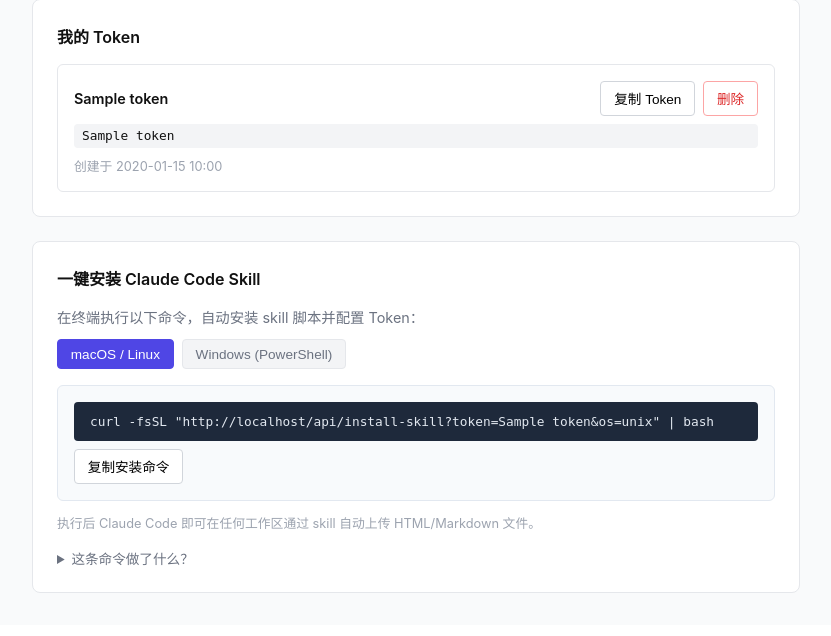
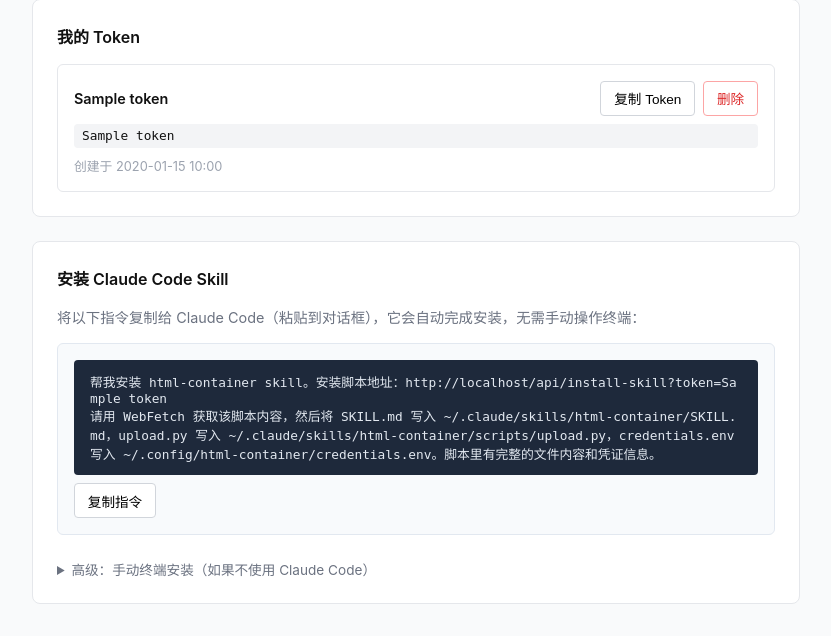
Before and after one commit to vongoley/microsite-container, a FastAPI app: template app/templates/token.html in a window 1280 px wide. Shown: the part 232-868 px from the top of the page, without its empty margins (224-1055 px from the left). Before the commit the page ends 825 px from the top, so only its background shows below. Run offline with FastAPI, Linux system fonts and the light colour scheme; the template is opened without the code that fills it: most values are stand-ins (such as "Sample title", 1, 10 or a date in 2020); some libraries are stand-ins or nearby versions.

Commit message:
redesign skill install: primary method is Claude Code instruction, manual terminal as fallback

```diff
--- a/app/templates/token.html
+++ b/app/templates/token.html
@@ -92,8 +92,15 @@
 
     {% if tokens %}
     <div class="card">
-      <h2>一键安装 Claude Code Skill</h2>
-      <p style="font-size:.9rem;color:#6b7280;margin-bottom:.75rem;">在终端执行以下命令，自动安装 skill 脚本并配置 Token：</p>
+      <h2>安装 Claude Code Skill</h2>
+      <p style="font-size:.9rem;color:#6b7280;margin-bottom:1rem;">将以下指令复制给 Claude Code（粘贴到对话框），它会自动完成安装，无需手动操作终端：</p>
+      <div class="setup-guide">
+        <pre id="claude-instruction"></pre>
+        <button class="btn copy-cmd" onclick="copyClaudeInstruction()">复制指令</button>
+      </div>
+      <details style="margin-top:1.5rem;">
+        <summary style="font-size:.85rem;color:#6b7280;cursor:pointer;">高级：手动终端安装（如果不使用 Claude Code）</summary>
+        <div style="margin-top:.75rem;">
           <div style="display:flex;gap:.5rem;margin-bottom:.75rem;">
             <button class="btn os-tab active" onclick="switchOS('unix')" id="tab-unix">macOS / Linux</button>
             <button class="btn os-tab" onclick="switchOS('win')" id="tab-win">Windows (PowerShell)</button>
@@ -102,14 +109,7 @@
             <pre id="setup-cmd"></pre>
             <button class="btn copy-cmd" onclick="copySetup()">复制安装命令</button>
           </div>
-      <p style="font-size:.8rem;color:#9ca3af;margin-top:.75rem;">执行后 Claude Code 即可在任何工作区通过 skill 自动上传 HTML/Markdown 文件。</p>
-      <details style="margin-top:1rem;">
-        <summary style="font-size:.85rem;color:#6b7280;cursor:pointer;">这条命令做了什么？</summary>
-        <ul style="font-size:.8rem;color:#9ca3af;margin-top:.5rem;padding-left:1.2rem;">
-          <li>下载 SKILL.md 和 upload.py 到 ~/.claude/skills/html-container/</li>
-          <li>将 API Token 和服务地址写入 ~/.config/html-container/credentials.env</li>
-          <li>无需手动配置任何其他内容</li>
-        </ul>
+        </div>
       </details>
     </div>
     {% endif %}
@@ -117,6 +117,28 @@
   <script>
     const token = '{{ tokens[0].token if tokens else "" }}';
     let currentOS = 'unix';
+
+    // Claude Code instruction
+    const claudeEl = document.getElementById('claude-instruction');
+    if (claudeEl && token) {
+      const installUrl = location.origin + '/api/install-skill?token=' + token;
+      claudeEl.textContent = '帮我安装 html-container skill。安装脚本地址：' + installUrl + '\n请用 WebFetch 获取该脚本内容，然后将 SKILL.md 写入 ~/.claude/skills/html-container/SKILL.md，upload.py 写入 ~/.claude/skills/html-container/scripts/upload.py，credentials.env 写入 ~/.config/html-container/credentials.env。脚本里有完整的文件内容和凭证信息。';
+    }
+
+    function copyClaudeInstruction() {
+      const el = document.getElementById('claude-instruction');
+      const ta = document.createElement("textarea");
+      ta.value = el.textContent;
+      ta.style.position = "fixed";
+      ta.style.opacity = "0";
+      document.body.appendChild(ta);
+      ta.select();
+      document.execCommand("copy");
+      document.body.removeChild(ta);
+      const btn = el.nextElementSibling;
+      btn.textContent = "已复制";
+      setTimeout(() => { btn.textContent = "复制指令"; }, 1500);
+    }
 
     function switchOS(os) {
       currentOS = os;
```
Lines whose indentation alone changed are shown as unchanged.
